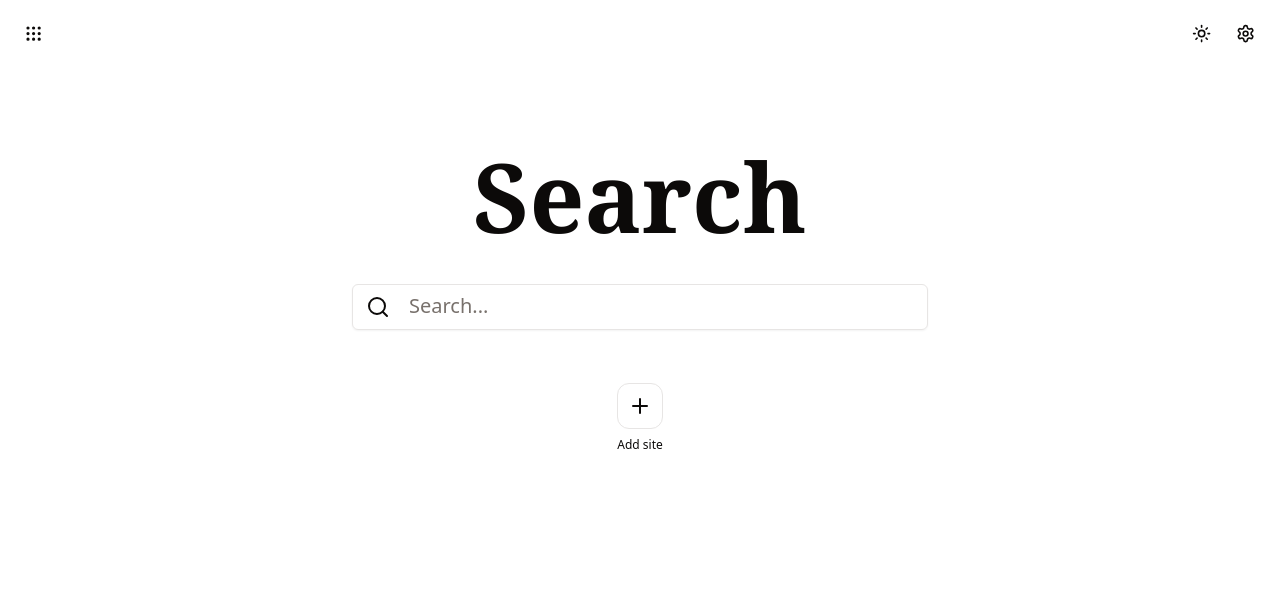
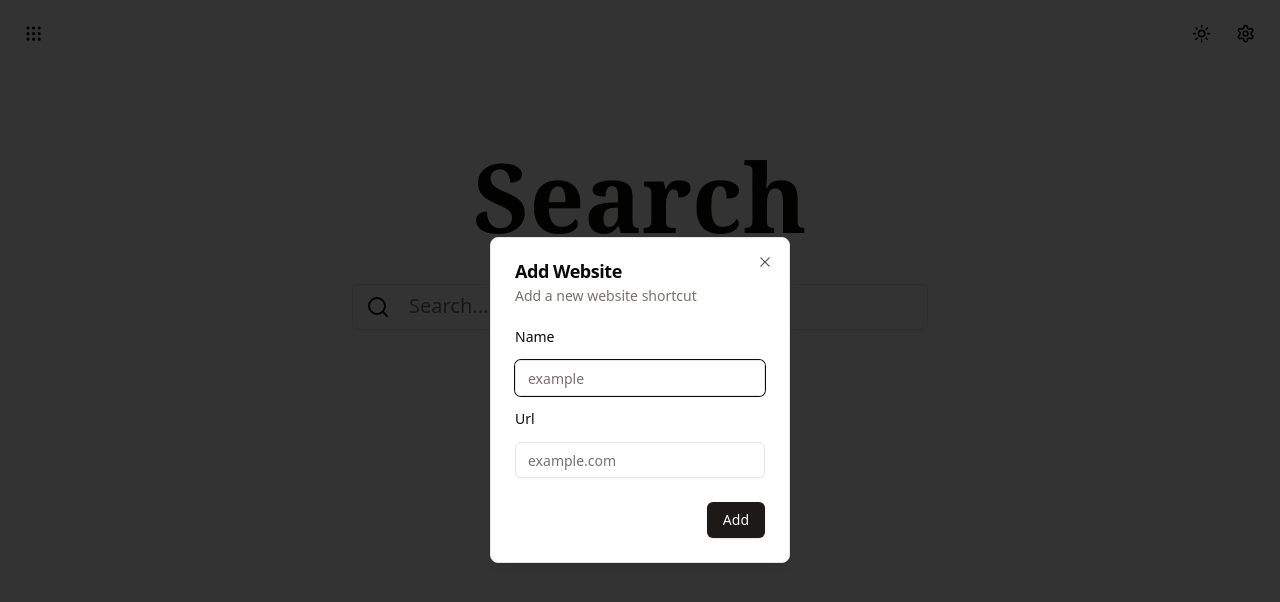
Before and after one commit to abhaychauhan8802/barve-new-tab-extension, a React (Vite) app: page / in a window 1280 px wide. Both pictures are taken after a click on the button "Add site". Shown: the top 602 px of the page. Built offline with nearby package versions, Linux system fonts and the light colour scheme.

Commit message:
fix: add website function

```diff
--- a/src/components/Websites/AddWebSite.jsx
+++ b/src/components/Websites/AddWebSite.jsx
@@ -1,4 +1,4 @@
-import React from "react";
+import React, { useState } from "react";
 import { Button } from "@/components/ui/button";
 import {
   Dialog,
@@ -11,37 +11,82 @@ import {
 } from "@/components/ui/dialog";
 import { Input } from "@/components/ui/input";
 import { Label } from "@/components/ui/label";
+import { Plus } from "lucide-react";
 
-const AddWebSite = () => {
+const AddWebSite = ({ webSitesData, setWebSitesData }) => {
+  const [siteName, setSiteName] = useState("");
+  const [siteUrl, setSiteUrl] = useState("");
+  const [open, setOpen] = useState(false);
+
+  const handleSubmit = (e) => {
+    e.preventDefault();
+
+    if (siteName && siteUrl) {
+      const siteUrlWithoutProtocol = siteUrl.replace(
+        /^https?:\/\/(www\.)?/,
+        ""
+      );
+      const newSite = {
+        name: siteName,
+        url: siteUrlWithoutProtocol,
+        img: `https://t3.gstatic.com/faviconV2?client=SOCIAL&type=FAVICON&fallback_opts=TYPE,SIZE,URL&url=https://${siteUrlWithoutProtocol}/&size=64`,
+      };
+
+      setWebSitesData([...webSitesData, newSite]);
+      setSiteName("");
+      setSiteUrl("");
+      setOpen(false);
+    }
+  };
+
   return (
-    <Dialog>
+    <Dialog open={open} onOpenChange={setOpen}>
       <DialogTrigger asChild>
-        <Button variant="outline">Edit Profile</Button>
+        <Button
+          variant="ghost"
+          className="overflow-hidden hover:border-[1px] rounded-xl w-24 h-24 flex flex-col justify-center items-center px-2 md:px-4"
+        >
+          <div className="bg-white border-[1px] p-[2px] rounded-xl">
+            <div className="w-10 h-10 text-2xl flex justify-center items-center">
+              {<Plus className="dark:text-background" />}
+            </div>
+          </div>
+          <p className="pt-2 text-xs px-2 whitespace-nowrap">Add site</p>
+        </Button>
       </DialogTrigger>
-      <DialogContent className="sm:max-w-[425px]">
+      <DialogContent className="sm:max-w-[300px]">
+        <form
+          className="w-full h-full flex flex-col gap-2 select-none"
+          onSubmit={handleSubmit}
+        >
           <DialogHeader>
-          <DialogTitle>Edit profile</DialogTitle>
-          <DialogDescription>
-            Make changes to your profile here. Click save when you're done.
-          </DialogDescription>
+            <DialogTitle>Add Website</DialogTitle>
+            <DialogDescription>Add a new website shortcut</DialogDescription>
           </DialogHeader>
-        <div className="grid gap-4 py-4">
-          <div className="grid grid-cols-4 items-center gap-4">
-            <Label htmlFor="name" className="text-right">
-              Name
-            </Label>
-            <Input id="name" value="Pedro Duarte" className="col-span-3" />
+          <div className="flex flex-col gap-4 py-4">
+            <div className="flex flex-col items-start gap-4">
+              <Label className="text-right">Name</Label>
+              <Input
+                value={siteName}
+                onChange={(e) => setSiteName(e.target.value)}
+                placeholder="example"
+                className="col-span-3"
+              />
             </div>
-          <div className="grid grid-cols-4 items-center gap-4">
-            <Label htmlFor="username" className="text-right">
-              Username
-            </Label>
-            <Input id="username" value="@peduarte" className="col-span-3" />
+            <div className="flex flex-col items-start gap-4">
+              <Label className="text-right">Url</Label>
+              <Input
+                value={siteUrl}
+                onChange={(e) => setSiteUrl(e.target.value)}
+                placeholder="example.com"
+                className="col-span-3"
+              />
             </div>
           </div>
           <DialogFooter>
-          <Button type="submit">Save changes</Button>
+            <Button type="submit">Add</Button>
           </DialogFooter>
+        </form>
       </DialogContent>
     </Dialog>
   );
--- a/src/components/Websites/WebSites.jsx
+++ b/src/components/Websites/WebSites.jsx
@@ -1,7 +1,7 @@
 import React, { useEffect, useState } from "react";
 import { useMediaQuery } from "react-responsive";
-import { Plus } from "lucide-react";
 import { Button } from "../ui/button";
+import AddWebSite from "./AddWebSite";
 
 const getFromLocalStorage = () => {
   let storedData = localStorage.getItem("siteData");
@@ -74,6 +74,7 @@ const WebSites = () => {
           </div>
         ))}
 
+        {webSitesData.length < 9 ? (
           <div
             className="flex justify-center items-center"
             style={
@@ -86,19 +87,14 @@ const WebSites = () => {
                 : { width: (0.66 * currentWidth - 12 * 4) / 4 }
             }
           >
-          <Button
-            variant="ghost"
-            onClick={() => console.log("Click")}
-            className="overflow-hidden hover:border-[1px] rounded-xl w-24 h-24 flex flex-col justify-center items-center px-2 md:px-4"
-          >
-            <div className="bg-white border-[1px] p-[2px] rounded-xl">
-              <div className="w-10 h-10 text-2xl flex justify-center items-center">
-                {<Plus className="dark:text-background" />}
+            <AddWebSite
+              webSitesData={webSitesData}
+              setWebSitesData={setWebSitesData}
+            />
           </div>
-            </div>
-            <p className="pt-2 text-xs px-2 whitespace-nowrap">Add site</p>
-          </Button>
-        </div>
+        ) : (
+          ""
+        )}
       </div>
     </div>
   );
```
Lines whose indentation alone changed are shown as unchanged.
